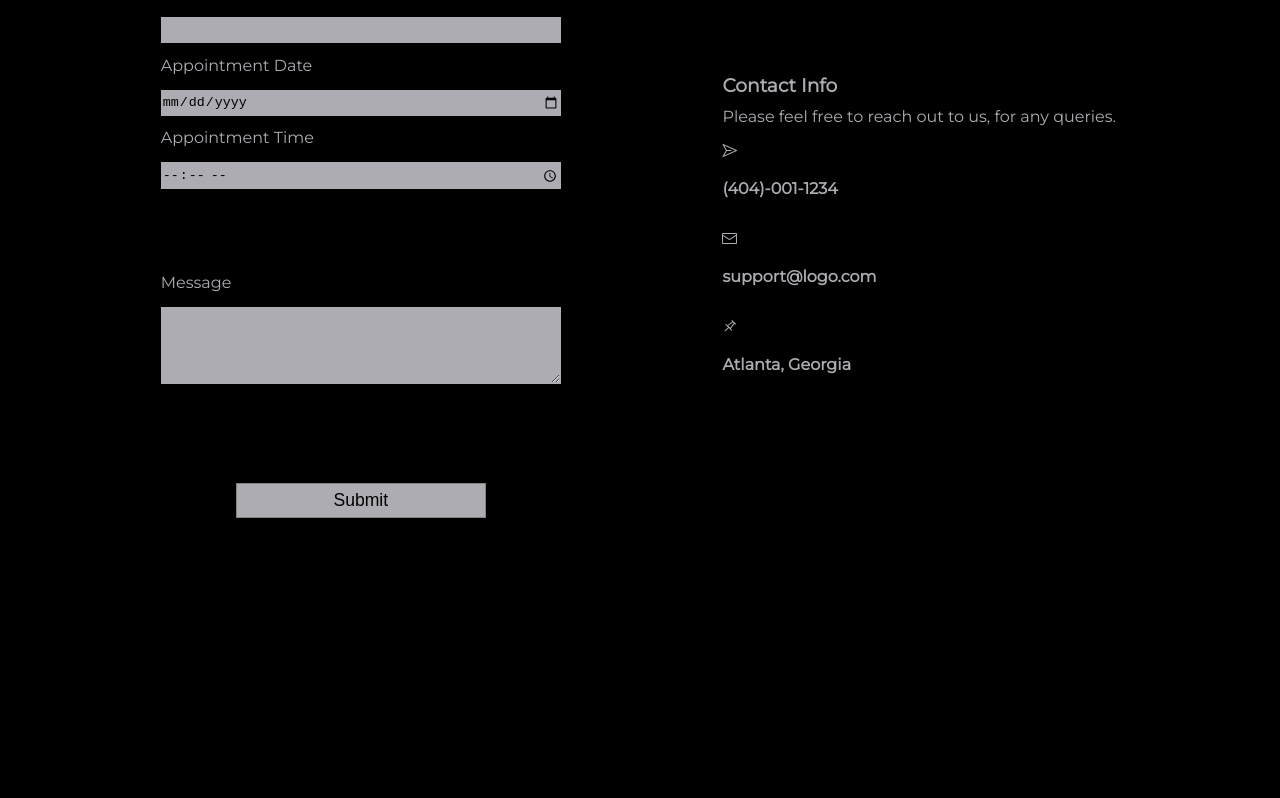
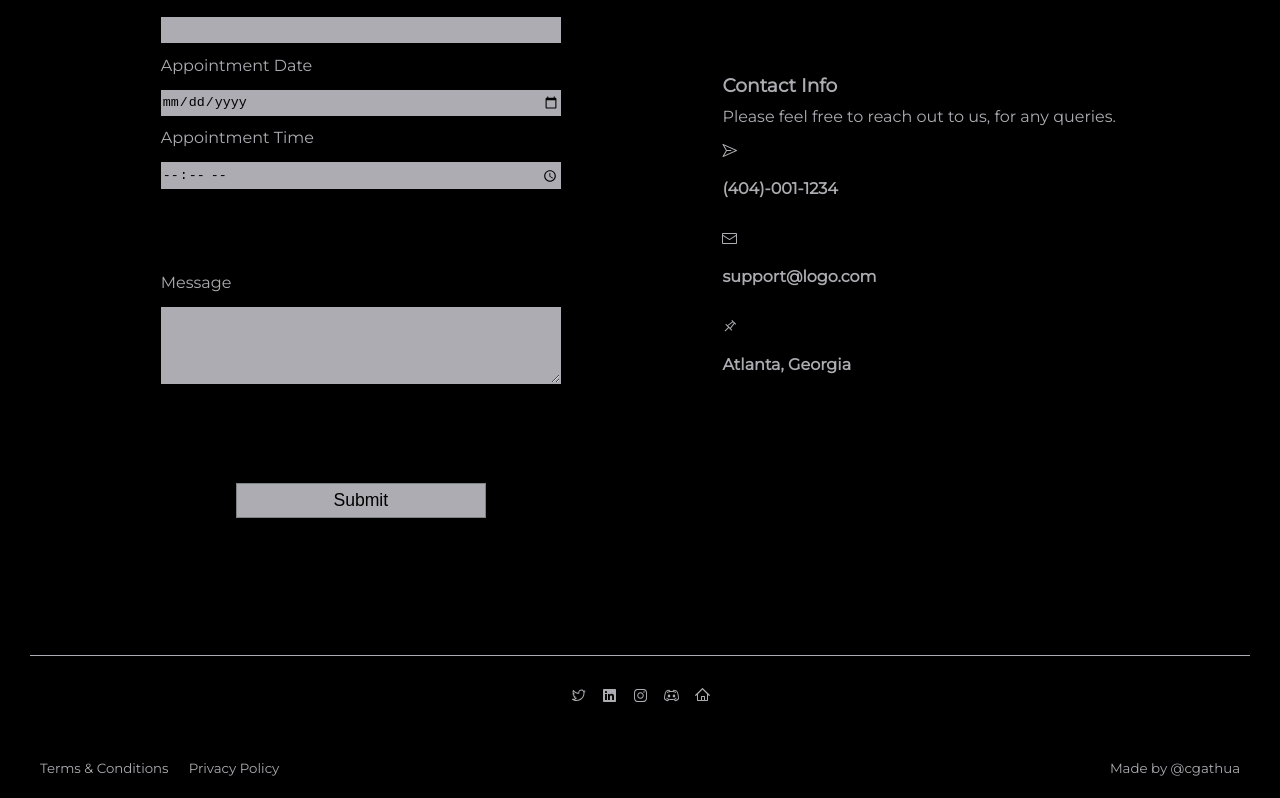
Before and after one commit to cgathua/react-service, a React (Vite) app: page / in a window 1280 px wide. Shown: the part 2885-3683 px from the top of the page. Before the commit the page ends 3540 px from the top, so only its background shows below. Built offline with nearby package versions, Linux system fonts and the light colour scheme.

Commit message:
create: footer

```diff
--- a/index.html
+++ b/index.html
@@ -4,7 +4,10 @@
     <meta charset="UTF-8" />
     <link rel="icon" type="image/svg+xml" href="/vite.svg" />
     <meta name="viewport" content="width=device-width, initial-scale=1.0" />
-    <title>Vite + React + TS</title>
+    <meta name="title" content="Bmw Service Center Project">
+    <meta name="description" content="This is a landing page project in react, made by cgathua">
+
+    <title>React Service Shop Landing Page</title>
   </head>
   <body>
     <div id="root"></div>
--- a/src/App.tsx
+++ b/src/App.tsx
@@ -4,6 +4,7 @@ import Services from "./components/Services";
 import Faq from "./components/Faq";
 import Reviews from "./components/Reviews";
 import Contact from "./components/Contact";
+import Footer from "./components/Footer";
 
 
 
@@ -17,6 +18,7 @@ function App() {
     <Faq />
     <Reviews />
     <Contact />
+    <Footer />
   </>
   )
 }
--- a/src/components/Contact.tsx
+++ b/src/components/Contact.tsx
@@ -10,7 +10,7 @@ function Contact() {
                     <form action="contact-form" method="post" className="form">
                         <fieldset>
                             <legend>
-                                <label id="name"> Name <input type="text" name="Name" aria-label="official name" required /></label>
+                                <label id="name"> Name <input type="text" name="Name" aria-label="official name" required  autoComplete='on'/></label>
                                 <label id="email"> Email <input type="email" name="Email Address" aria-labelledby="email" required /></label>
                                 <label id="date">Appointment Date <input type="date" name="Schedule Date" aria-labelledby="date" required /></label>
                                 <label id="time">Appointment Time <input type="time" name="Schedule Time" aria-labelledby="time" required /></label>
--- a/src/components/Faq.tsx
+++ b/src/components/Faq.tsx
@@ -1,15 +1,16 @@
 import AccordionDemo from "./Accordion";
+import { Fragment } from "react";
 
 function Faq() {
     return (
-        <>
+        <Fragment>
             <section id="faqs">
                 <h2>FAQ</h2>
                <div className="container">
                     <AccordionDemo />
                 </div>
             </section>
-        </>
+        </Fragment>
     );
 };
 
--- a/src/components/Footer.tsx
+++ b/src/components/Footer.tsx
@@ -1,9 +1,34 @@
-
+import {TwitterLogoIcon} from '@radix-ui/react-icons'
+import {LinkedInLogoIcon} from '@radix-ui/react-icons'
+import {InstagramLogoIcon} from '@radix-ui/react-icons'
+import {DiscordLogoIcon} from '@radix-ui/react-icons'
+import {HomeIcon} from '@radix-ui/react-icons'
 function Footer() {
     return (
         <>
+            <footer>
+            <section id="footer-socials" aria-label="social media">
+                <ul className="footer-icons">
+                    <li><a href="#" aria-label="twitter"><TwitterLogoIcon className='Icon'/></a></li>
+                    <li><a href="#" aria-label="linkedin"><LinkedInLogoIcon className='Icon' /></a></li>
+                    <li><a href="#" aria-label="Instagram"><InstagramLogoIcon className='Icon'/></a></li>
+                    <li><a href="#" aria-label="Discord"><DiscordLogoIcon className='Icon'/></a></li>
+                    <li><a href="#home" aria-label="home"><HomeIcon className='Icon' /></a></li>
+                </ul>
+            </section>
+
+            <section id="footer-legal" aria-label="legal">
+                <small>
+                    <ul className="footer-legal-items">
+                       <li><a href="#">Terms &amp; Conditions</a></li>
+                       <li><a href="#">Privacy Policy</a></li>
+                       <li>Made by <a href="https://cgathua.pages.dev/" target="_blank">@cgathua</a></li>
+                    </ul>
+                </small>
+            </section>
+            </footer>
         </>
-    )
+    );
 }
 
 export default Footer;
--- a/src/index.css
+++ b/src/index.css
@@ -344,7 +344,6 @@ footer a {
 }
 
 footer a:hover {
-    color: var(--primary-color);
     text-decoration: underline;
 }
 
@@ -361,10 +360,6 @@ ul[class="footer-icons"] {
 
 ul[class="footer-icons"] li {
     margin: 0.5rem;
-}
-
-.footer-icons svg:hover {
-    fill: var(--alternate-color);
 }
 /* LEGAL SECTION */
 
```
